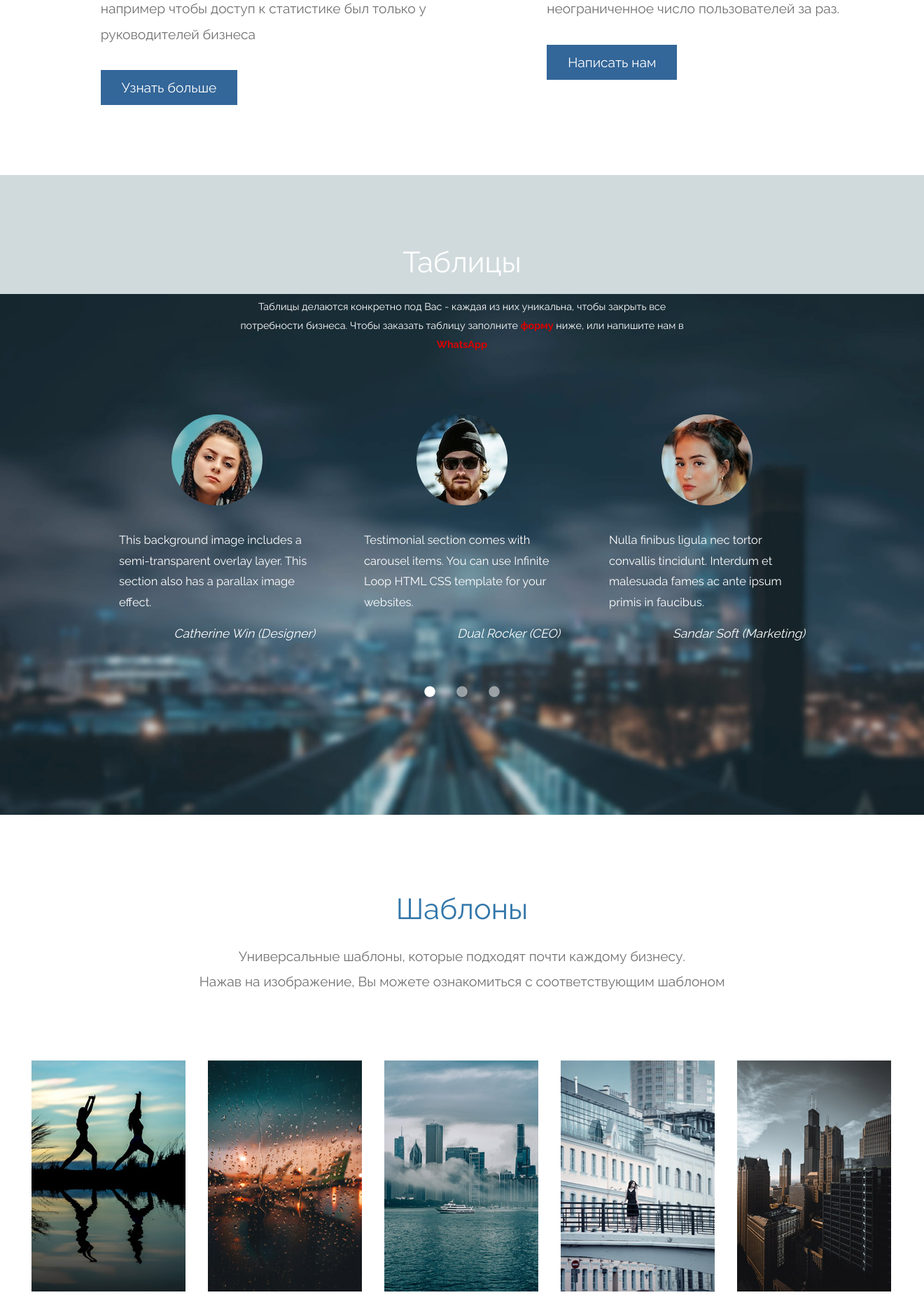
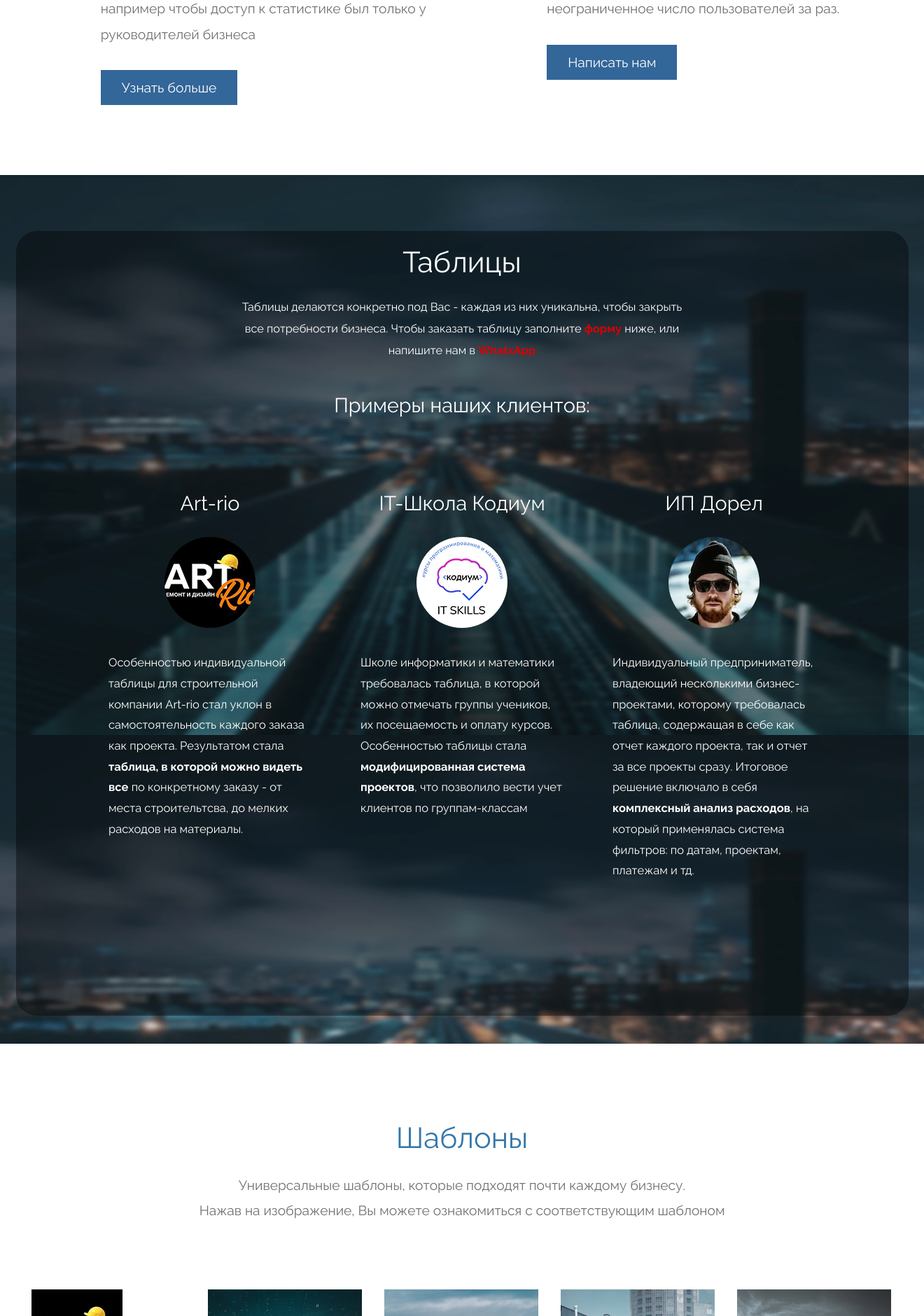
Before and after one commit to ivkinivan/tables, a Flask app: page / in a window 1320 px wide. Shown: the part 1528-3408 px from the top of the page at 70% size. Run offline with Flask 3, Linux system fonts and the light colour scheme; some libraries are stand-ins or nearby versions.

Commit message:
cases done

```diff
--- a/templates/index.html
+++ b/templates/index.html
@@ -143,43 +143,32 @@
     </section>
 
     <section id="testimonials" class="tm-section-pad-top tm-parallax-2">
-      <div class="container tm-testimonials-content">
-        <div class="row">
+      <div class="container tm-testimonials-content" style = "background-color: rgba(0,0,0,0.4); border-radius: 30px">
+        <div class="row mx-auto">
           <div class="col-lg-12 tm-content-box">
             <h2 class="text-white text-center mb-4 tm-section-title">Таблицы</h2>
-            <p class="mx-auto tm-section-desc text-center">
+            <p class="mx-auto tm-section-desc text-center" style = "font-size: 85%">
                Таблицы делаются конкретно под Вас - каждая из них уникальна, чтобы закрыть все потребности бизнеса. Чтобы заказать таблицу заполните <a style="color: #d90101; font-weight: bold" href = "#contact">форму</a> ниже, или напишите нам в <a style="color: #d90101; font-weight: bold" href = "https://wa.me/+79264773140">WhatsApp</a>
               </p>
+              <p class="mx-auto tm-section-desc text-center" style = "font-size: 150%; margin-top: 35px">
+               Примеры наших клиентов:
+              </p>
             <div class="mx-auto tm-gallery-container tm-gallery-container-2">
-              <div class="tm-testimonials-carousel">
+              <div class="row justify-content-center">
                 <figure class="tm-testimonial-item">
-                  <img src="static/img/testimonial-img-01.jpg" alt="Image" class="img-fluid mx-auto">
-                  <blockquote>This background image includes a semi-transparent overlay layer. This section also has a parallax image effect.</blockquote>
-                  <figcaption>Catherine Win (Designer)</figcaption>
+                    <p class="mx-auto tm-section-desc text-center " style = "font-size: 150%; margin-bottom: 20px">Art-rio</p>
+                  <img src="static/img/art-rio-logo.jpg" alt="Image" class="mx-auto d-block img-fluid">
+                  <blockquote>Особенностью индивидуальной таблицы для строительной компании Art-rio стал уклон в самостоятельность каждого заказа как проекта. Результатом стала <strong>таблица, в которой можно видеть все</strong> по конкретному заказу - от места строительтсва, до мелких расходов на материалы.</blockquote>
                 </figure>
-
-                <figure class="tm-testimonial-item">
-                  <img src="static/img/testimonial-img-02.jpg" alt="Image" class="img-fluid mx-auto">
-                  <blockquote>Testimonial section comes with carousel items. You can use Infinite Loop HTML CSS template for your websites.</blockquote>
-                  <figcaption>Dual Rocker (CEO)</figcaption>
+                 <figure class="tm-testimonial-item">
+                    <p class="mx-auto tm-section-desc text-center " style = "font-size: 150%; margin-bottom: 20px">IT-Школа Кодиум</p>
+                  <img src="static/img/codium-logo.jpg" alt="Image" class="mx-auto d-block img-fluid">
+                  <blockquote>Школе информатики и математики требовалась таблица, в которой можно отмечать группы учеников, их посещаемость и оплату курсов. Особенностью таблицы стала <strong>модифицированная система проектов</strong>, что позволило вести учет клиентов по группам-классам</blockquote>
                 </figure>
-
-                <figure class="tm-testimonial-item">
-                  <img src="static/img/testimonial-img-03.jpg" alt="Image" class="img-fluid mx-auto">
-                  <blockquote>Nulla finibus ligula nec tortor convallis tincidunt. Interdum et malesuada fames ac ante ipsum primis in faucibus.</blockquote>
-                  <figcaption>Sandar Soft (Marketing)</figcaption>
-                </figure>
-
-                <figure class="tm-testimonial-item">
-                  <img src="static/img/testimonial-img-04.jpg" alt="Image" class="img-fluid mx-auto">
-                  <blockquote>Curabitur rutrum pharetra lobortis. Pellentesque vehicula, velit quis eleifend fermentum, erat arcu aliquet neque.</blockquote>
-                  <figcaption>Oliva Htoo (Designer)</figcaption>
-                </figure>
-
-                <figure class="tm-testimonial-item">
-                  <img src="static/img/testimonial-img-02.jpg" alt="Image" class="img-fluid mx-auto">
-                  <blockquote>Integer sit amet risus et erat imperdiet finibus. Nam lacus nunc, vulputate id ex eget, euismod auctor augue.</blockquote>
-                  <figcaption>Jacob Joker (CTO)</figcaption>
+                 <figure class="tm-testimonial-item">
+                    <p class="mx-auto tm-section-desc text-center " style = "font-size: 150%; margin-bottom: 20px">ИП Дорел</p>
+                  <img src="static/img/testimonial-img-02.jpg" alt="Image" class="mx-auto d-block img-fluid">
+                  <blockquote>Индивидуальный предприниматель, владеющий несколькими бизнес-проектами, которому требовалась таблица, содержащая в себе как отчет каждого проекта, так и отчет за все проекты сразу. Итоговое решение включало в себя <strong>комплексный анализ расходов</strong>, на который применялась система фильтров: по датам, проектам, платежам и тд.</blockquote>
                 </figure>
               </div>
             </div>
@@ -205,7 +194,7 @@
                     <div class="grid tm-gallery">
                       <a href="static/img/gallery-img-01.jpg">
                         <figure class="effect-honey tm-gallery-item">
-                          <img src="static/img/gallery-tn-01.jpg" alt="Image 1" class="img-fluid">
+                          <img src="static/img/art-rio-logo.jpg" alt="Image 1" class="img-fluid">
                           <figcaption>
                             <h2><i>Physical Health <span>Exercise!</span></i></h2>
                           </figcaption>
```
Also changed, not shown: static/img/art-rio-logo.jpg (added), static/img/codium-logo.jpg (added).
